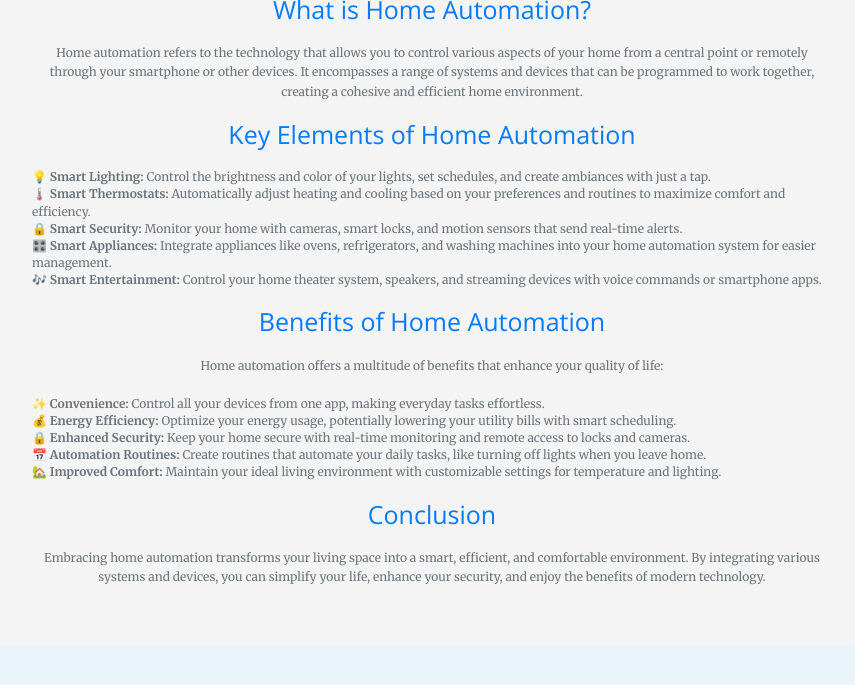
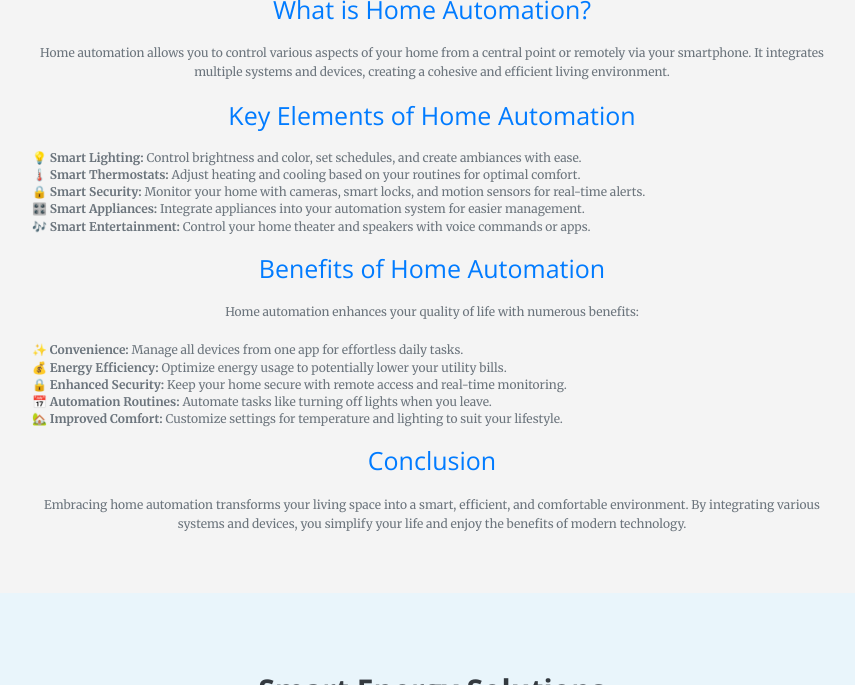
Before and after one commit to ATSGIS/albertatechsolutions, a Jekyll site: the page built from index.html, in a window 1280 px wide and 900 px high, scrolled down 9105 px, cut to the strip 215-900 px from the top of the window. Shown: the whole strip, without its empty margins (208-1063 px from the left). Built offline with Jekyll 4.4.1, drawn with Linux system fonts in a browser that asks for light colours.

Commit message:
Update home-automation.html

```diff
--- a/_includes/home-automation.html
+++ b/_includes/home-automation.html
@@ -10,42 +10,53 @@
         <div class="text-center">
             <h3 style="color: #007bff; font-size: 2.5rem; margin-bottom: 20px;">What is Home Automation?</h3>
             <p style="font-size: 1.2rem; color: #6c757d; line-height: 1.6; max-width: 800px; margin: auto;">
-                Home automation refers to the technology that allows you to control various aspects of your home from a central point or remotely through your smartphone or other devices.
-                It encompasses a range of systems and devices that can be programmed to work together, creating a cohesive and efficient home environment.
+                Home automation allows you to control various aspects of your home from a central point or remotely via your smartphone. It integrates multiple systems and devices, creating a cohesive and efficient living environment.
             </p>
         </div>
 
         <div class="text-center mt-5">
             <h3 style="color: #007bff; font-size: 2.5rem; margin-bottom: 20px;">Key Elements of Home Automation</h3>
             <ul style="list-style-type: none; padding: 0; text-align: left; margin: 20px auto; font-size: 1.2rem; color: #6c757d; max-width: 800px;">
-                <li>💡 <strong>Smart Lighting:</strong> Control the brightness and color of your lights, set schedules, and create ambiances with just a tap.</li>
-                <li>🌡️ <strong>Smart Thermostats:</strong> Automatically adjust heating and cooling based on your preferences and routines to maximize comfort and efficiency.</li>
-                <li>🔒 <strong>Smart Security:</strong> Monitor your home with cameras, smart locks, and motion sensors that send real-time alerts.</li>
-                <li>🎛️ <strong>Smart Appliances:</strong> Integrate appliances like ovens, refrigerators, and washing machines into your home automation system for easier management.</li>
-                <li>🎶 <strong>Smart Entertainment:</strong> Control your home theater system, speakers, and streaming devices with voice commands or smartphone apps.</li>
+                <li>💡 <strong>Smart Lighting:</strong> Control brightness and color, set schedules, and create ambiances with ease.</li>
+                <li>🌡️ <strong>Smart Thermostats:</strong> Adjust heating and cooling based on your routines for optimal comfort.</li>
+                <li>🔒 <strong>Smart Security:</strong> Monitor your home with cameras, smart locks, and motion sensors for real-time alerts.</li>
+                <li>🎛️ <strong>Smart Appliances:</strong> Integrate appliances into your automation system for easier management.</li>
+                <li>🎶 <strong>Smart Entertainment:</strong> Control your home theater and speakers with voice commands or apps.</li>
             </ul>
         </div>
 
         <div class="text-center mt-5">
             <h3 style="color: #007bff; font-size: 2.5rem; margin-bottom: 20px;">Benefits of Home Automation</h3>
             <p style="font-size: 1.2rem; color: #6c757d; line-height: 1.6; max-width: 800px; margin: auto;">
-                Home automation offers a multitude of benefits that enhance your quality of life:
+                Home automation enhances your quality of life with numerous benefits:
             </p>
             <ul style="list-style-type: none; padding: 0; text-align: left; margin: 20px auto; font-size: 1.2rem; color: #6c757d; max-width: 800px;">
-                <li>✨ <strong>Convenience:</strong> Control all your devices from one app, making everyday tasks effortless.</li>
-                <li>💰 <strong>Energy Efficiency:</strong> Optimize your energy usage, potentially lowering your utility bills with smart scheduling.</li>
-                <li>🔒 <strong>Enhanced Security:</strong> Keep your home secure with real-time monitoring and remote access to locks and cameras.</li>
-                <li>📅 <strong>Automation Routines:</strong> Create routines that automate your daily tasks, like turning off lights when you leave home.</li>
-                <li>🏡 <strong>Improved Comfort:</strong> Maintain your ideal living environment with customizable settings for temperature and lighting.</li>
+                <li>✨ <strong>Convenience:</strong> Manage all devices from one app for effortless daily tasks.</li>
+                <li>💰 <strong>Energy Efficiency:</strong> Optimize energy usage to potentially lower your utility bills.</li>
+                <li>🔒 <strong>Enhanced Security:</strong> Keep your home secure with remote access and real-time monitoring.</li>
+                <li>📅 <strong>Automation Routines:</strong> Automate tasks like turning off lights when you leave.</li>
+                <li>🏡 <strong>Improved Comfort:</strong> Customize settings for temperature and lighting to suit your lifestyle.</li>
             </ul>
         </div>
 
         <div class="text-center mt-5">
             <h3 style="color: #007bff; font-size: 2.5rem; margin-bottom: 20px;">Conclusion</h3>
             <p style="font-size: 1.2rem; color: #6c757d; line-height: 1.6; max-width: 800px; margin: auto;">
-                Embracing home automation transforms your living space into a smart, efficient, and comfortable environment.
-                By integrating various systems and devices, you can simplify your life, enhance your security, and enjoy the benefits of modern technology.
+                Embracing home automation transforms your living space into a smart, efficient, and comfortable environment. By integrating various systems and devices, you simplify your life and enjoy the benefits of modern technology.
             </p>
         </div>
     </div>
+
+    <!-- Open Graph Tags -->
+    <meta property="og:title" content="Home Automation Solutions | Alberta Tech Solutions">
+    <meta property="og:description" content="Discover the benefits of home automation and how it can enhance your living experience.">
+    <meta property="og:image" content="/img/home-automation.jpg">
+    <meta property="og:url" content="{{ page.url | relative_url }}">
+    <meta property="og:type" content="website">
+
+    <!-- Twitter Card Tags -->
+    <meta name="twitter:card" content="summary_large_image">
+    <meta name="twitter:title" content="Home Automation Solutions | Alberta Tech Solutions">
+    <meta name="twitter:description" content="Discover the benefits of home automation and how it can enhance your living experience.">
+    <meta name="twitter:image" content="/img/home-automation.jpg">
 </section>
```
